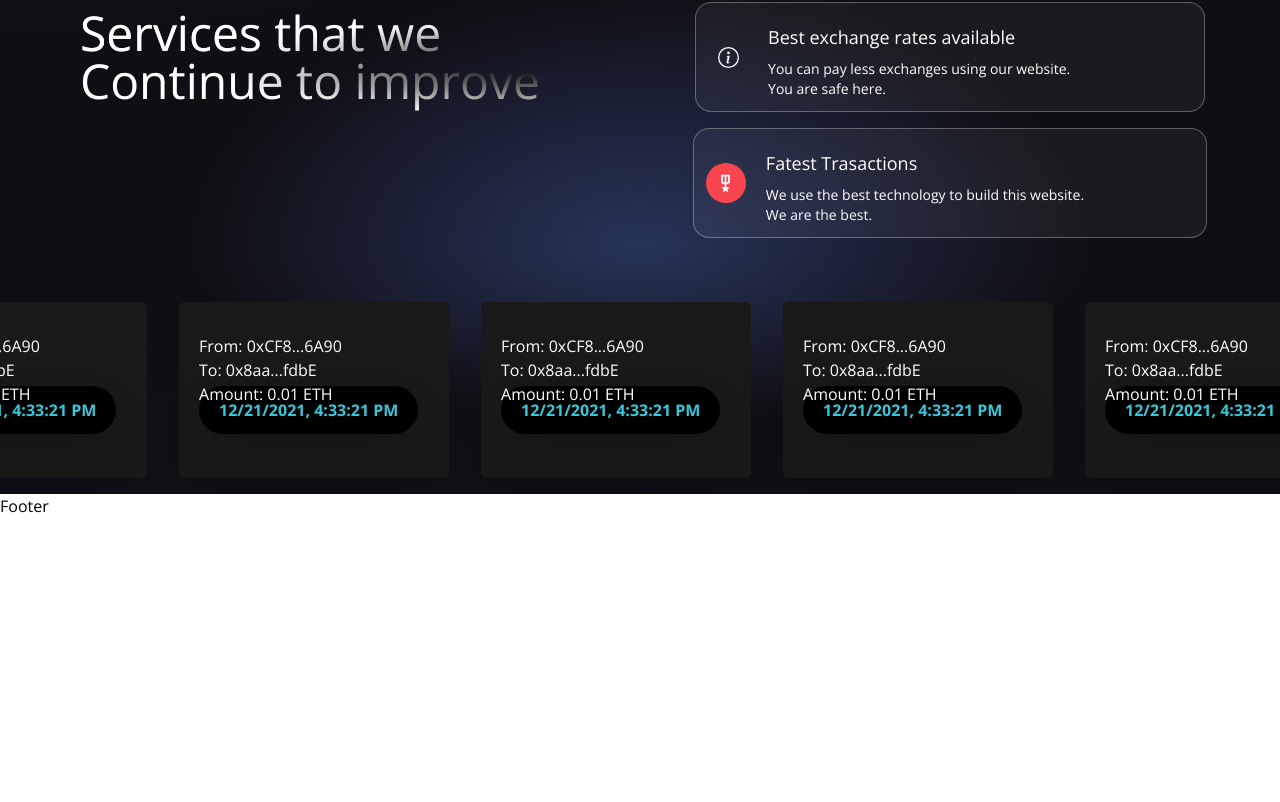
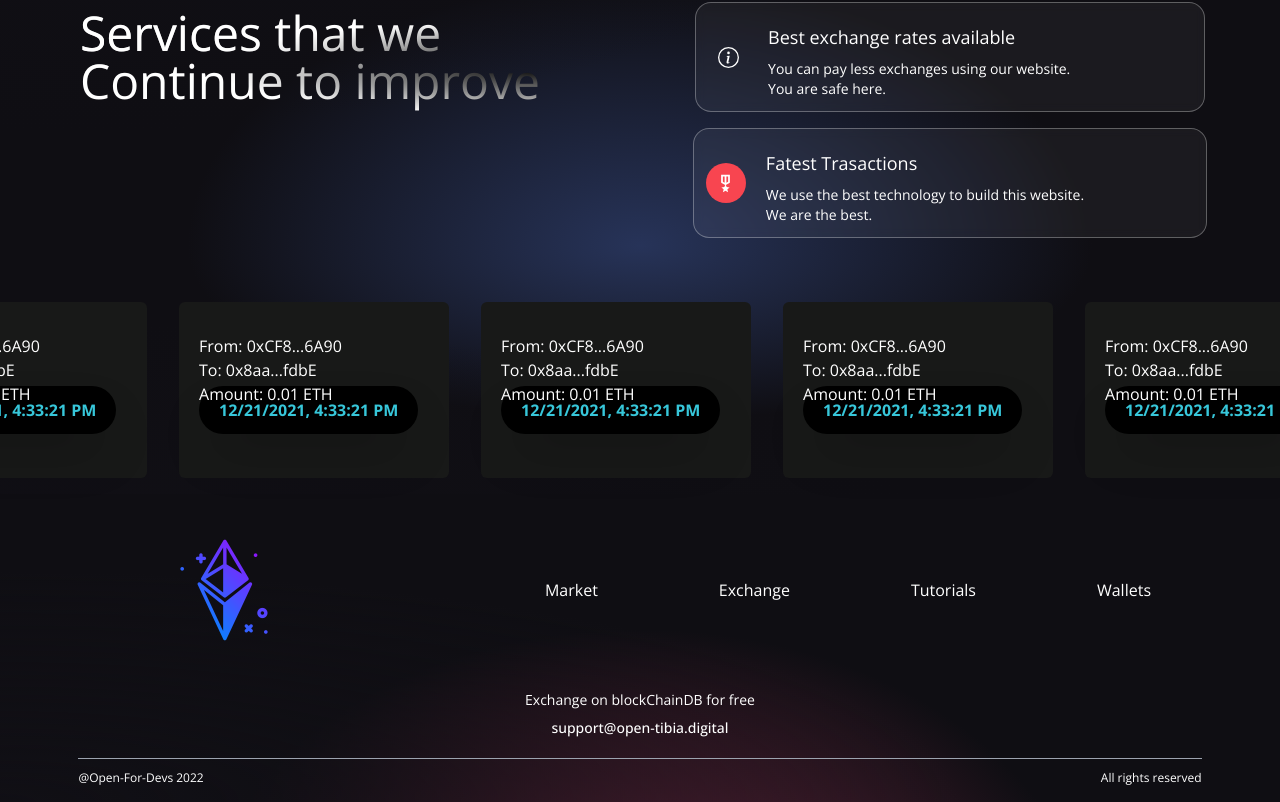
Before and after one commit to Underewarrr/modern-blockchain-app, a React (Vite) app in the folder client/: page / in a window 1280 px wide. Shown: the part 913-1715 px from the top of the page. Before the commit the page ends 1431 px from the top, so only its background shows below. Built offline with nearby package versions, Linux system fonts and the light colour scheme.

Commit message:
Dev: Footer included

```diff
--- a/client/src/components/Footer.jsx
+++ b/client/src/components/Footer.jsx
@@ -1,7 +1,33 @@
-const Footer = () => {
-    return (
-        <h1>Footer</h1>
-    );
-   }
+import React from "react";
 
-   export default Footer;
+import logo from "../../images/logo.png";
+
+const Footer = () => (
+  <div className="w-full flex md:justify-center justify-between items-center flex-col p-4 gradient-bg-footer">
+    <div className="w-full flex sm:flex-row flex-col justify-between items-center my-4">
+      <div className="flex flex-[0.5] justify-center items-center">
+        <img src={logo} alt="logo" className="w-32" />
+      </div>
+      <div className="flex flex-1 justify-evenly items-center flex-wrap sm:mt-0 mt-5 w-full">
+        <p className="text-white text-base text-center mx-2 cursor-pointer">Market</p>
+        <p className="text-white text-base text-center mx-2 cursor-pointer">Exchange</p>
+        <p className="text-white text-base text-center mx-2 cursor-pointer">Tutorials</p>
+        <p className="text-white text-base text-center mx-2 cursor-pointer">Wallets</p>
+      </div>
+    </div>
+
+    <div className="flex justify-center items-center flex-col mt-5">
+      <p className="text-white text-sm text-center">Exchange on blockChainDB for free</p>
+      <p className="text-white text-sm text-center font-medium mt-2">support@open-tibia.digital</p>
+    </div>
+
+    <div className="sm:w-[90%] w-full h-[0.25px] bg-gray-400 mt-5 " />
+
+    <div className="sm:w-[90%] w-full flex justify-between items-center mt-3">
+      <p className="text-white text-left text-xs">@Open-For-Devs 2022</p>
+      <p className="text-white text-right text-xs">All rights reserved</p>
+    </div>
+  </div>
+);
+
+export default Footer;
```
